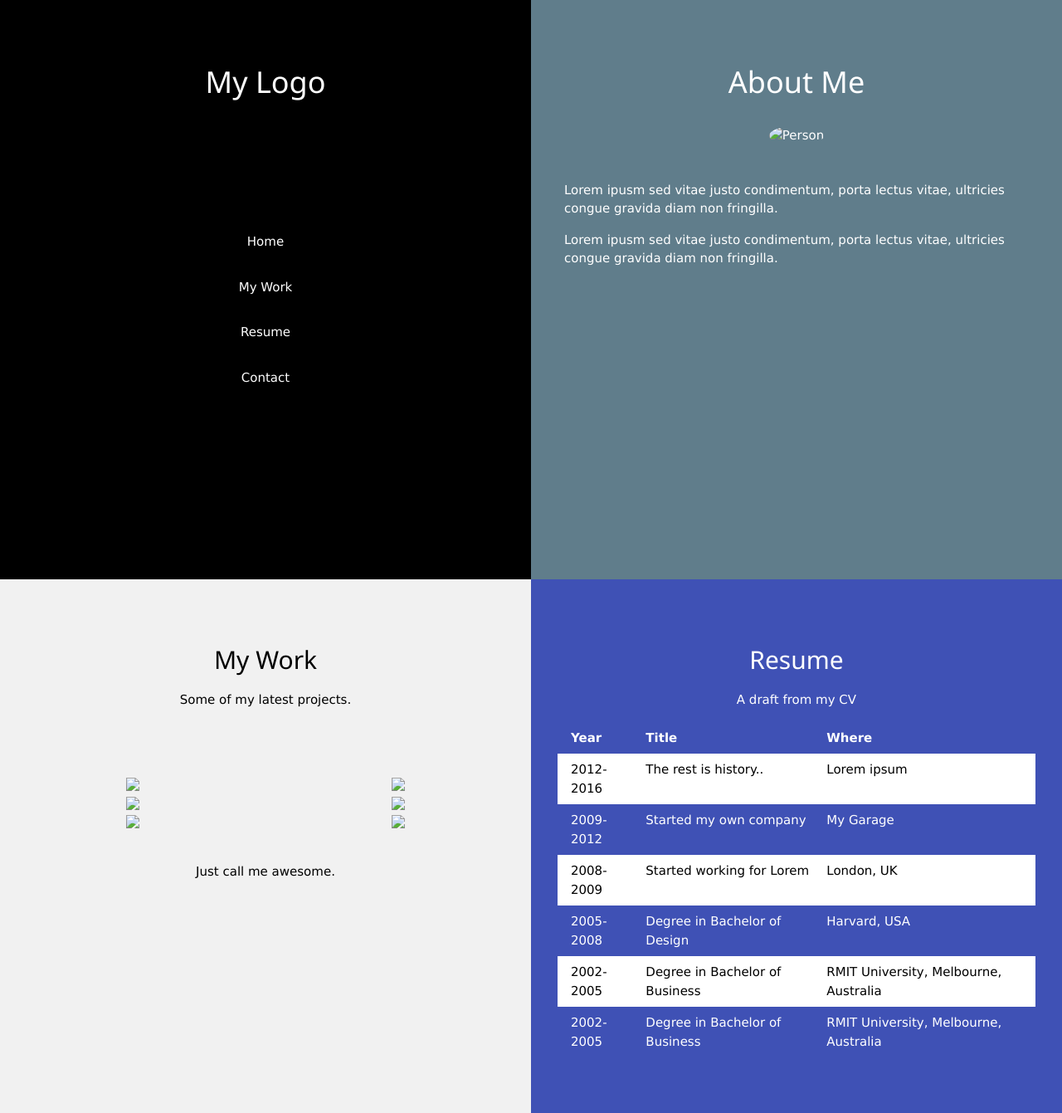
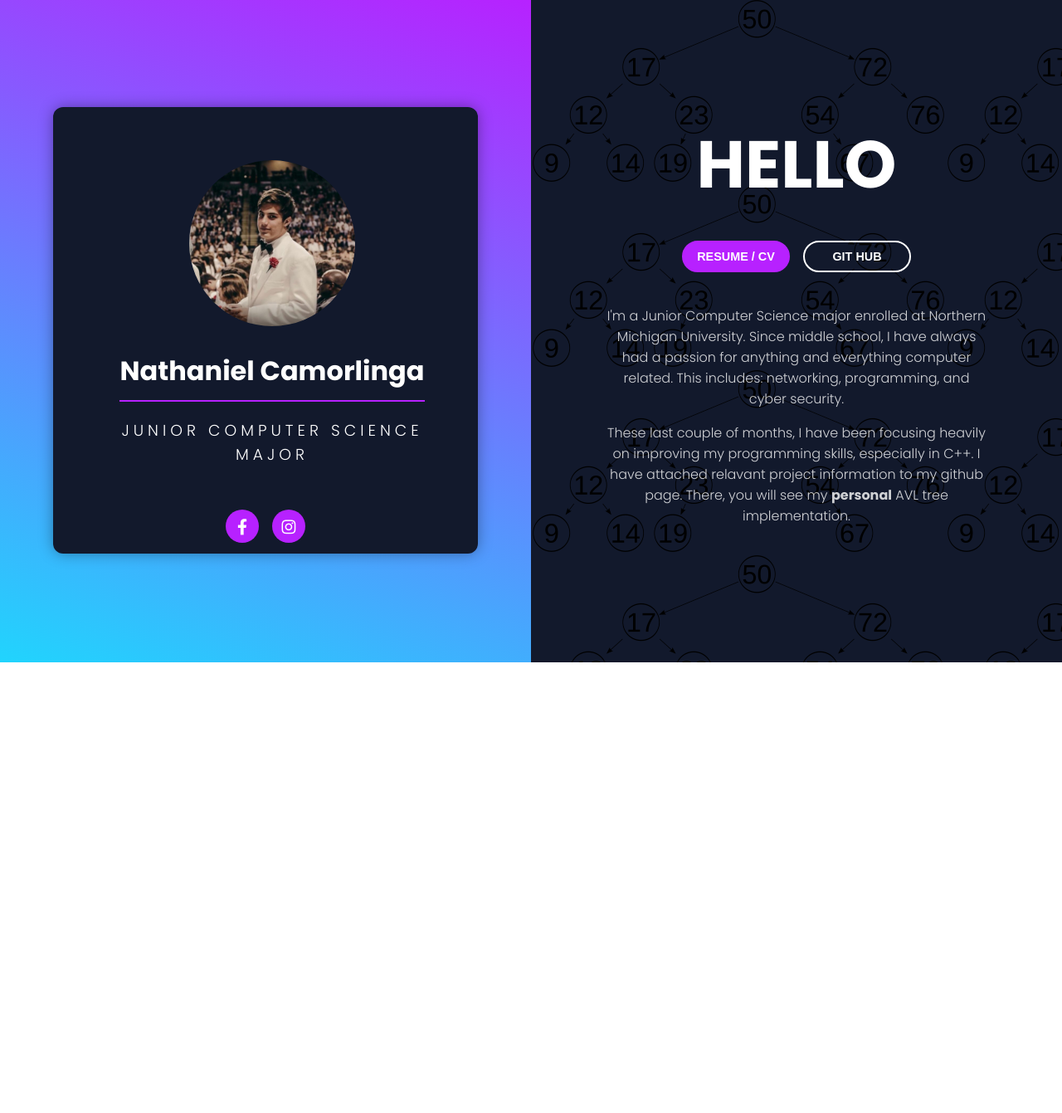
Before and after one commit to ncamorli2000/ncamorli2000.github.io, a plain HTML site: page index.html in a window 1280 px wide. Shown: the part 2-1343 px from the top of the page at 83% size. After the commit the page ends 800 px from the top, so only its background shows below. Drawn offline with nearby package versions, Linux system fonts and the light colour scheme.

Commit message:
website finished

```diff
--- a/index.html
+++ b/index.html
@@ -2,163 +2,70 @@
 <html>
 
 <head>
-    <title>W3.CSS Template</title>
-    <meta charset="UTF-8">
+    <meta charset="utf-8">
+    <meta http-equiv="X-UA-Compatible" content="IE=edge">
+    <title>About Me Profile card || Learning Robo</title>
     <meta name="viewport" content="width=device-width, initial-scale=1">
-    <link rel="stylesheet" href="https://www.w3schools.com/w3css/4/w3.css">
+    <link rel="stylesheet" href="style.css">
+    <link rel="stylesheet" href="https://cdnjs.cloudflare.com/ajax/libs/font-awesome/5.15.1/css/all.min.css"
+        integrity="sha512-+4zCK9k+qNFUR5X+cKL9EIR+ZOhtIloNl9GIKS57V1MyNsYpYcUrUeQc9vNfzsWfV28IaLL3i96P9sdNyeRssA=="
+        crossorigin="anonymous" />
 </head>
 
-<body class="w3-content" style="max-width:1300px">
+<body>
 
-    <!-- First Grid: Logo & About -->
-    <div class="w3-row">
-        <div class="w3-half w3-black w3-container w3-center" style="height:700px">
-            <div class="w3-padding-64">
-                <h1>My Logo</h1>
+    <div class="about-wrapper">
+        <div class="about-left">
+            <div class="about-left-content">
+                <div>
+                    <div class="shadow">
+                        <div class="about-img">
+                            <img src="profilepic.jpeg" alt="about image">
+                        </div>
+                    </div>
+
+                    <h2>Nathaniel Camorlinga</h2>
+                    <h3>Junior Computer Science Major</h3>
+                </div>
+
+                <ul class="icons">
+                    <li><i class="fab fa-facebook-f"
+                            onclick="location.href='https://www.facebook.com/Nathaniell.Cmo/about'"></i> </li>
+
+                    <li><i class="fab fa-instagram" onclick="location.href='https://www.instagram.com/nate.camor/'"></i>
+                    </li>
+
+                </ul>
             </div>
-            <div class="w3-padding-64">
-                <a href="#" class="w3-button w3-black w3-block w3-hover-blue-grey w3-padding-16">Home</a>
-                <a href="#work" class="w3-button w3-black w3-block w3-hover-teal w3-padding-16">My Work</a>
-                <a href="#work" class="w3-button w3-black w3-block w3-hover-dark-grey w3-padding-16">Resume</a>
-                <a href="#contact" class="w3-button w3-black w3-block w3-hover-brown w3-padding-16">Contact</a>
+
+        </div>
+
+        <div class="about-right">
+            <h1>Hello<span></span></h1>
+            <div class="about-btns">
+                <!-- <a href="path_to_file" download="proposed_file_name">Download</a> -->
+                <button type="submit" class="btn btn-pink" onclick="window.open('resume.pdf')">resume / CV</button>
+                <button type="button" onclick="location.href='https://github.com/ncamorli2000/AVL_PROJECT'"
+                    class="btn btn-white">Git hub
+                </button>
             </div>
-        </div>
-        <div class="w3-half w3-blue-grey w3-container" style="height:700px">
-            <div class="w3-padding-64 w3-center">
-                <h1>About Me</h1>
-                <img src="/w3images/avatar3.png" class="w3-margin w3-circle" alt="Person" style="width:50%">
-                <div class="w3-left-align w3-padding-large">
-                    <p>Lorem ipusm sed vitae justo condimentum, porta lectus vitae, ultricies congue gravida diam non
-                        fringilla.</p>
-                    <p>Lorem ipusm sed vitae justo condimentum, porta lectus vitae, ultricies congue gravida diam non
-                        fringilla.</p>
-                </div>
+
+            <div class="about-para">
+                <p>I'm a Junior Computer Science major enrolled at Northern Michigan University. Since middle school, I
+                    have always had a
+                    passion for anything and everything computer related. This includes: networking, programming, and
+                    cyber security.
+                </p>
+                <p>These last couple of months, I have been focusing heavily on improving my
+                    programming skills, especially in C++. I have attached relavant project information to my github
+                    page. There, you will see my <b>personal</b> AVL tree implementation. </p>
+                <p>
+
+                </p>
             </div>
+
         </div>
     </div>
-
-    <!-- Second Grid: Work & Resume -->
-    <div class="w3-row">
-        <div class="w3-half w3-light-grey w3-center" style="min-height:800px" id="work">
-            <div class="w3-padding-64">
-                <h2>My Work</h2>
-                <p>Some of my latest projects.</p>
-            </div>
-            <div class="w3-row">
-                <div class="w3-half">
-                    <img src="/w3images/coffee.jpg" style="width:100%">
-                </div>
-                <div class="w3-half">
-                    <img src="/w3images/workbench.jpg" style="width:100%">
-                </div>
-            </div>
-            <div class="w3-row w3-hide-small">
-                <div class="w3-half">
-                    <img src="/w3images/workbench.jpg" style="width:100%">
-                </div>
-                <div class="w3-half">
-                    <img src="/w3images/coffee.jpg" style="width:100%">
-                </div>
-            </div>
-
-            <div class="w3-row w3-hide-small">
-                <div class="w3-half">
-                    <img src="/w3images/sound.jpg" style="width:100%">
-                </div>
-                <div class="w3-half">
-                    <img src="/w3images/workbench.jpg" style="width:100%">
-                </div>
-            </div><br>
-            <p>Just call me awesome.</p>
-        </div>
-        <div class="w3-half w3-indigo w3-container" style="min-height:800px">
-            <div class="w3-padding-64 w3-center">
-                <h2>Resume</h2>
-                <p>A draft from my CV</p>
-                <div class="w3-container w3-responsive">
-                    <table class="w3-table">
-                        <tr>
-                            <th>Year</th>
-                            <th>Title</th>
-                            <th>Where</th>
-                        </tr>
-                        <tr class="w3-white">
-                            <td>2012-2016</td>
-                            <td>The rest is history..</td>
-                            <td>Lorem ipsum</td>
-                        </tr>
-                        <tr>
-                            <td>2009-2012</td>
-                            <td>Started my own company</td>
-                            <td>My Garage</td>
-                        </tr>
-                        <tr class="w3-white">
-                            <td>2008-2009</td>
-                            <td>Started working for Lorem</td>
-                            <td>London, UK</td>
-                        </tr>
-                        <tr>
-                            <td>2005-2008</td>
-                            <td>Degree in Bachelor of Design</td>
-                            <td>Harvard, USA</td>
-                        </tr>
-                        <tr class="w3-white">
-                            <td>2002-2005</td>
-                            <td>Degree in Bachelor of Business</td>
-                            <td>RMIT University, Melbourne, Australia</td>
-                        </tr>
-                        <tr class="w3-hide-medium">
-                            <td>2002-2005</td>
-                            <td>Degree in Bachelor of Business</td>
-                            <td>RMIT University, Melbourne, Australia</td>
-                        </tr>
-                    </table>
-                </div>
-            </div>
-        </div>
-    </div>
-
-    <!-- Third Grid: Swing By & Contact -->
-    <div class="w3-row" id="contact">
-        <div class="w3-half w3-dark-grey w3-container w3-center" style="height:700px">
-            <div class="w3-padding-64">
-                <h1>Swing By</h1>
-            </div>
-            <div class="w3-padding-64">
-                <p>..for a cup of coffee, or whatever.</p>
-                <p>Chicago, US</p>
-                <p>+00 1515151515</p>
-                <p>test@test.com</p>
-            </div>
-        </div>
-        <div class="w3-half w3-teal w3-container" style="height:700px">
-            <div class="w3-padding-64 w3-padding-large">
-                <h1>Contact</h1>
-                <p class="w3-opacity">GET IN TOUCH</p>
-                <form class="w3-container w3-card w3-padding-32 w3-white" action="/action_page.php" target="_blank">
-                    <div class="w3-section">
-                        <label>Name</label>
-                        <input class="w3-input" style="width:100%;" type="text" required name="Name">
-                    </div>
-                    <div class="w3-section">
-                        <label>Email</label>
-                        <input class="w3-input" style="width:100%;" type="text" required name="Email">
-                    </div>
-                    <div class="w3-section">
-                        <label>Message</label>
-                        <input class="w3-input" style="width:100%;" type="text" required name="Message">
-                    </div>
-                    <button type="submit" class="w3-button w3-teal w3-right">Send</button>
-                </form>
-            </div>
-        </div>
-    </div>
-
-    <!-- Footer -->
-    <footer class="w3-container w3-black w3-padding-16">
-        <p>Powered by <a href="https://www.w3schools.com/w3css/default.asp" target="_blank">w3.css</a></p>
-    </footer>
-
 </body>
 
 </html>
--- /dev/null
+++ b/style.css
@@ -0,0 +1,212 @@
+@import url('https://fonts.googleapis.com/css2?family=Poppins:wght@200;300;400;500;600;700;800&display=swap');
+
+* {
+    padding: 0;
+    margin: 0;
+    box-sizing: border-box;
+}
+
+body {
+    font-family: 'Poppins', sans-serif;
+}
+
+.about-wrapper {
+    height: 100vh;
+}
+
+.about-left {
+    background-color: #21D4FD;
+    background-image: linear-gradient(19deg, #21D4FD 0%, #B721FF 100%);
+    display: flex;
+    flex-direction: column;
+    align-items: center;
+    justify-content: center;
+    height: 100vh;
+    color: #fff
+}
+
+.about-left-content>div {
+    background: #12192c;
+    padding: 4rem 4rem 2.5rem 5rem;
+    text-align: center;
+
+    border-radius: 12px 12px 0 0;
+}
+
+.about-left-content {
+    box-shadow: 0px 0px 18px -1px rgba(0, 0, 0, 0.39);
+    -webkit-box-shadow: 0px 0px 18px -1px rgba(0, 0, 0, 0.39);
+    -moz-box-shadow: 0px 0px 18px -1px rgba(0, 0, 0, 0.39);
+    border-radius: 12px;
+    width: 80%;
+}
+
+.about-img img {
+    display: block;
+    width: 200px;
+}
+
+.about-img {
+    width: 200px;
+    height: 200px;
+    overflow: hidden;
+    border-radius: 50%;
+    transition: all 0.5s ease-in-out;
+}
+
+.shadow {
+    margin-left: auto;
+    margin-right: auto;
+    border-radius: 50%;
+    width: 200px;
+    height: 200px;
+}
+
+
+
+.about-left-content h2 {
+    font-size: 2rem;
+    margin: 2.2rem 0 0.6rem 0;
+    line-height: 1.2;
+    padding-bottom: 1rem;
+    border-bottom: 2px solid #B721FF;
+}
+
+.about-left-content h3 {
+    text-transform: uppercase;
+    font-weight: 300;
+    letter-spacing: 5px;
+    margin-top: 1.2rem;
+}
+
+.icons {
+    background: #12192c;
+    display: flex;
+    justify-content: center;
+    padding: 0.8rem 0;
+    border-radius: 0 0 12px 12px;
+}
+
+.icons li {
+    list-style-type: none;
+    background: #B721FF;
+    color: #fff;
+    width: 40px;
+    height: 40px;
+    margin: 0 0.5rem;
+    border-radius: 50%;
+    display: flex;
+    justify-content: center;
+    align-items: center;
+    font-size: 1.2rem;
+    cursor: pointer;
+    transition: all 0.5s ease-in-out;
+}
+
+.icons li:hover {
+    background: #edffec;
+    color: #000;
+}
+
+.about-right {
+    background: #12192c;
+    background-image: url("avltree.png");
+    height: 100vh;
+    display: flex;
+    flex-direction: column;
+    align-items: center;
+    justify-content: center;
+    padding: 0 5rem;
+    text-align: center;
+    color: #fff
+}
+
+.about-right h1 {
+    font-size: 5rem;
+    text-transform: uppercase;
+}
+
+.about-right h1 span {
+    color: #B721FF;
+}
+
+.about-right h2 {
+    font-weight: 600;
+}
+
+.about-btns {
+    display: flex;
+    margin: 2rem 0;
+}
+
+.btn {
+    border: none;
+    font-size: 0.9rem;
+    text-transform: uppercase;
+    border: 2px solid #fff;
+    border-radius: 20px;
+    padding: 0.55rem 0;
+    width: 130px;
+    font-weight: 600;
+    background: transparent;
+    margin: 0 0.5rem;
+    cursor: pointer;
+    color: #fff
+}
+
+.btn.btn-pink {
+    background: #B721FF;
+    color: #fff;
+    border-color: #B721FF;
+    transition: all 0.5s ease-in-out;
+}
+
+.btn.btn-pink:hover {
+    background: transparent;
+    border-color: #fff;
+    color: #fff;
+}
+
+.btn.btn-white {
+    transition: all 0.5s ease-in-out;
+}
+
+.btn.btn-white:hover {
+    background: #B721FF;
+    border-color: #B721FF;
+    color: #fff;
+}
+
+.about-para p {
+    font-weight: 300;
+    padding: 0.5rem;
+    opacity: 0.8;
+}
+
+@media screen and (min-width: 992px) {
+    .about-wrapper {
+        display: grid;
+        grid-template-columns: repeat(2, 2fr);
+    }
+
+    .about-left {
+        position: relative;
+    }
+
+    .about-left-content {
+        position: absolute;
+        width: 80%
+    }
+}
+
+.credit {
+    text-align: center;
+    color: #fff;
+    font-family: 'Trebuchet MS', 'Lucida Sans Unicode', 'Lucida Grande', 'Lucida Sans', Arial, sans-serif;
+}
+
+.credit a {
+    text-decoration: none;
+    color: #B721FF;
+    font-weight: bold;
+}
```
Also changed, not shown: avltree.png (added), profilepic.jpeg (added), 1 other file.
